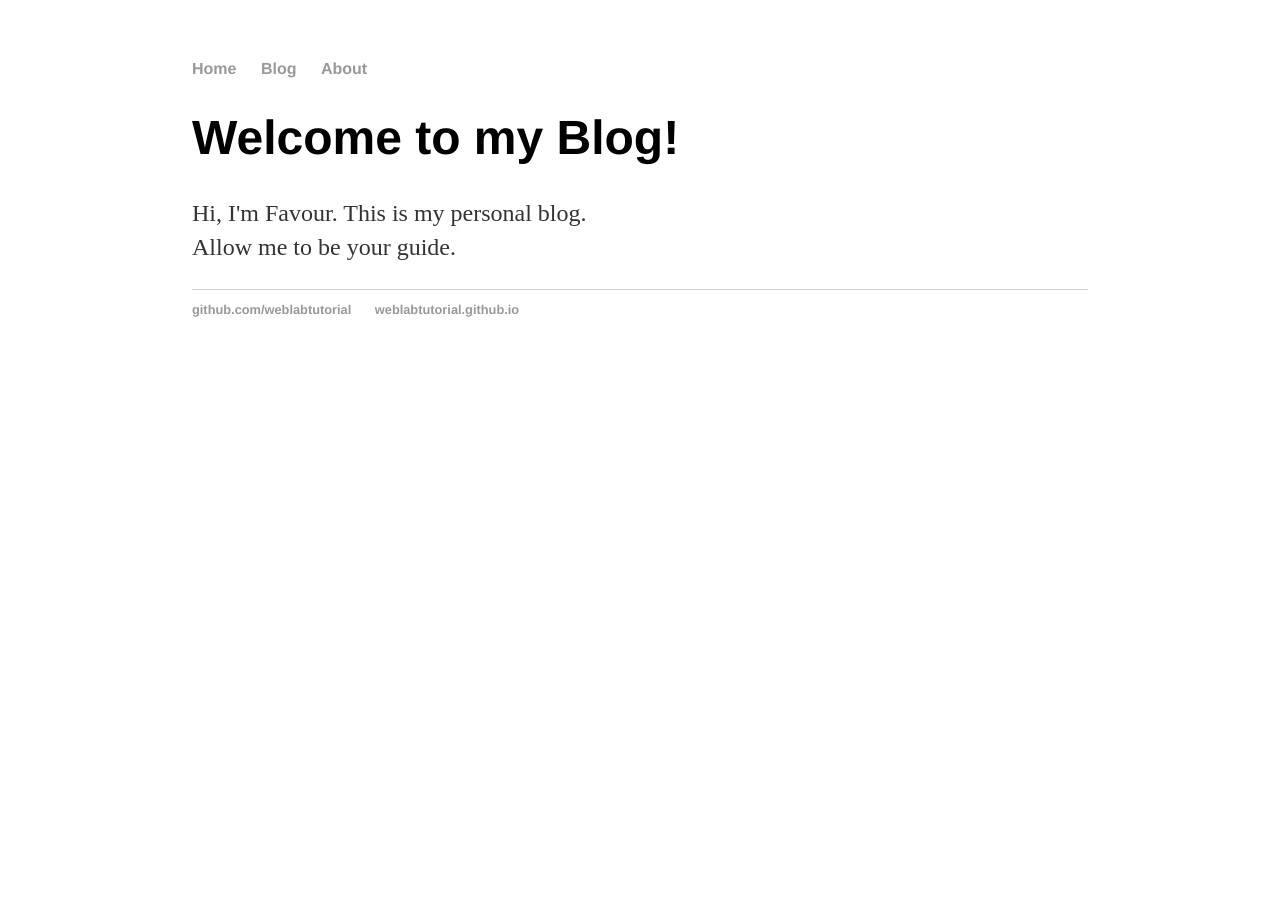
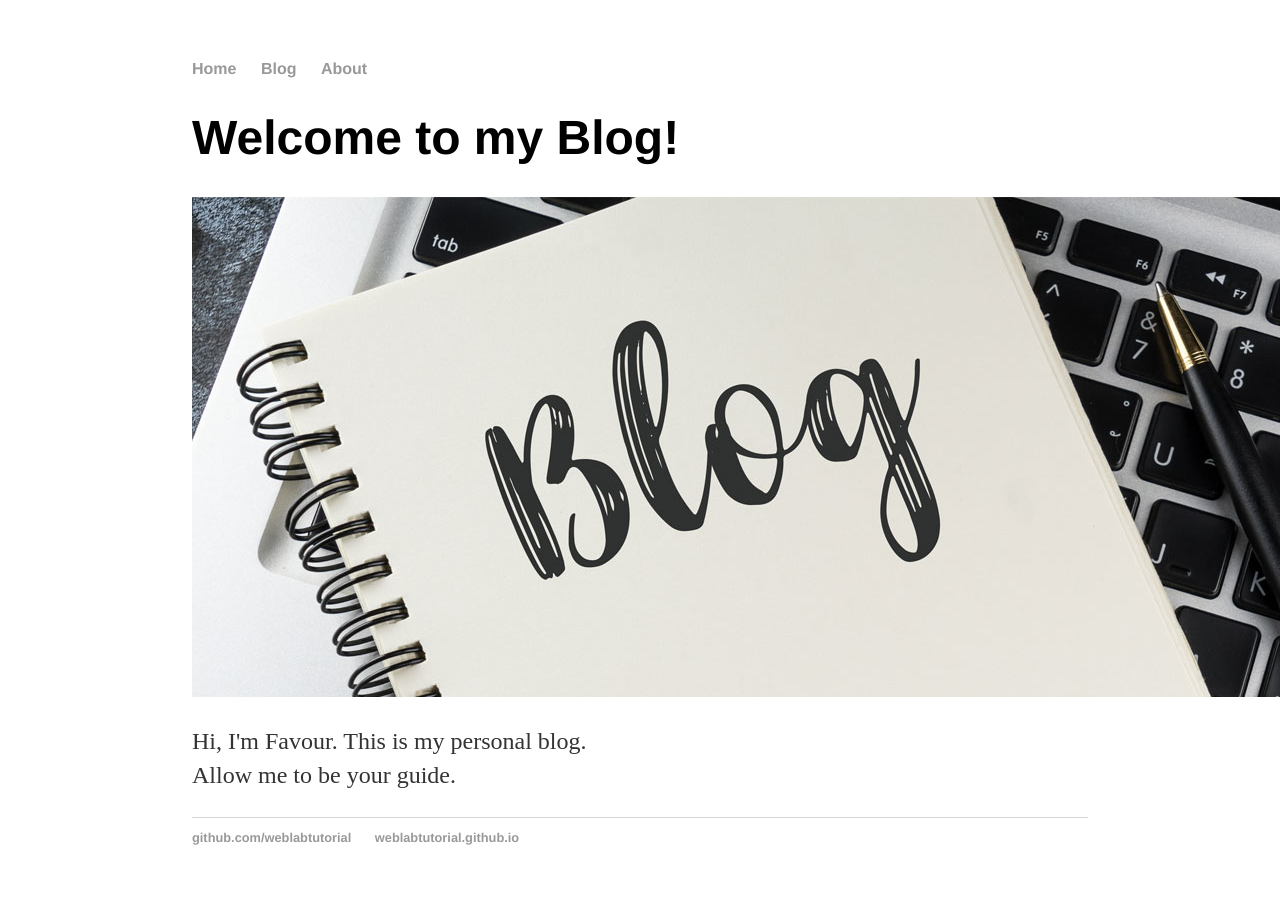
Before and after one commit to fso2000/fso2000.github.io, a Jekyll site: the page built from index.html, in a window 1280 px wide. Built offline with Jekyll 4.4.1, drawn with Linux system fonts in a browser that asks for light colours.

Commit message:
Update index.html

```diff
--- a/index.html
+++ b/index.html
@@ -4,5 +4,6 @@ title: Personal Blog
 ---
 <div class="blurb">
 <h1>Welcome to my Blog!</h1>
+<img src = "/images/bannerimage.jpg" alt="banner">
 <p>Hi, I'm Favour. This is my personal blog.<br>Allow me to be your guide.</p>
 </div>
```
